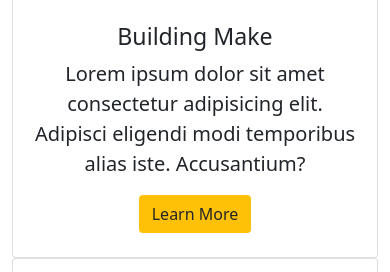
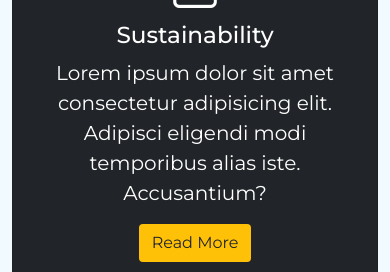
Before and after one commit to Elpastore/DynoMed, a Flask app: page / in a window 390 px wide. Shown: the part 2277-2549 px from the top of the page. Run offline with Flask 3, Linux system fonts and the light colour scheme; some libraries are stand-ins or nearby versions.

Commit message:
refactor the home_page.html and css

```diff
--- a/wizy/static/css/home_page.css
+++ b/wizy/static/css/home_page.css
@@ -7,6 +7,8 @@ body {
 }
 .section-padding {
 	padding: 100px 0;
+	padding-top: 20px;
+	padding-bottom: 20px;
 }
 .carousel-item {
 	height: 100vh;
@@ -90,6 +92,10 @@ body {
 .team .card-body i {
 	font-size: 20px;
 }
+
+.row {
+	padding-top: 2px;
+}
 @media only screen and (min-width: 768px) and (max-width: 991px) {
 	.carousel-caption {
 		bottom: 370px;
--- a/wizy/templates/home.html
+++ b/wizy/templates/home.html
@@ -9,7 +9,7 @@
 	<!-- All CSS -->
   <link href="https://cdn.jsdelivr.net/npm/bootstrap@5.0.2/dist/css/bootstrap.min.css" rel="stylesheet" integrity="sha384-EVSTQN3/azprG1Anm3QDgpJLIm9Nao0Yz1ztcQTwFspd3yD65VohhpuuCOmLASjC" crossorigin="anonymous">
 	<link href="https://cdn.jsdelivr.net/npm/bootstrap-icons@1.7.2/font/bootstrap-icons.css" rel="stylesheet">
-	<link href="{{ url_for('static', filename='css/carousel.css') }}" rel="stylesheet">
+	<link href="{{ url_for('static', filename='css/home_page.css') }}" rel="stylesheet">
 </head>
 <body>
 	<nav class="navbar navbar-expand-lg navbar-light bg-light fixed-top">
@@ -87,14 +87,14 @@
 		</div>
 	</section><!-- about section Ends -->
 	<!-- services section Starts -->
-	<section class="services section-padding" id="services">
+	<section class="services section-padding" id="dynoMed_services">
 		<div class="container">
 			<div class="row">
 				<div class="col-md-12">
 					<div class="section-header text-center pb-5">
 						<h2>Our Services</h2>
-						<p>Lorem ipsum dolor sit amet, consectetur<br>
-						adipisicing elit. Non, quo.</p>
+						<p>Connecting you to healthcare professionals and services with ease and convenience, no matter where you are.<br>
+							Experience personalized care at your doorstep or book appointments at hospitals with just a few clicks.</p>
 					</div>
 				</div>
 			</div>
@@ -130,48 +130,7 @@
 		</div>
 	</section><!-- services section Ends -->
 	<!-- portfolio strats -->
-	<section class="portfolio section-padding" id="portfolio">
-		<div class="container">
-			<div class="row">
-				<div class="col-md-12">
-					<div class="section-header text-center pb-5">
-						<h2>Our Projects</h2>
-						<p>Lorem ipsum dolor sit amet, consectetur<br>
-						adipisicing elit. Non, quo.</p>
-					</div>
-				</div>
-			</div>
-			<div class="row">
-				<div class="col-12 col-md-12 col-lg-4">
-					<div class="card text-light text-center bg-white pb-2">
-						<div class="card-body text-dark">
-							<div class="img-area mb-4"><img alt="" class="img-fluid" src="img/project-1.jpg"></div>
-							<h3 class="card-title">Building Make</h3>
-							<p class="lead">Lorem ipsum dolor sit amet consectetur adipisicing elit. Adipisci eligendi modi temporibus alias iste. Accusantium?</p><button class="btn bg-warning text-dark">Learn More</button>
-						</div>
-					</div>
-				</div>
-				<div class="col-12 col-md-12 col-lg-4">
-					<div class="card text-light text-center bg-white pb-2">
-						<div class="card-body text-dark">
-							<div class="img-area mb-4"><img alt="" class="img-fluid" src="img/project-2.jpg"></div>
-							<h3 class="card-title">Building Make</h3>
-							<p class="lead">Lorem ipsum dolor sit amet consectetur adipisicing elit. Adipisci eligendi modi temporibus alias iste. Accusantium?</p><button class="btn bg-warning text-dark">learn More</button>
-						</div>
-					</div>
-				</div>
-				<div class="col-12 col-md-12 col-lg-4">
-					<div class="card text-light text-center bg-white pb-2">
-						<div class="card-body text-dark">
-							<div class="img-area mb-4"><img alt="" class="img-fluid" src="img/project-3.jpg"></div>
-							<h3 class="card-title">Building Make</h3>
-							<p class="lead">Lorem ipsum dolor sit amet consectetur adipisicing elit. Adipisci eligendi modi temporibus alias iste. Accusantium?</p><button class="btn bg-warning text-dark">Learn More</button>
-						</div>
-					</div>
-				</div>
-			</div>
-		</div>
-	</section><!-- portfolio ends -->
+
 	<!-- team starts -->
 	<section class="team section-padding" id="team">
 		<div class="container">
@@ -185,26 +144,7 @@
 				</div>
 			</div>
 			<div class="row">
-				<div class="col-12 col-md-6 col-lg-3">
-					<div class="card text-center">
-						<div class="card-body">
-							<img alt="" class="img-fluid rounded-circle" src="img/team-1.jpg">
-							<h3 class="card-title py-2">Jack Wilson</h3>
-							<p class="card-text">Lorem ipsum, dolor sit amet consectetur adipisicing elit. Sequi ipsam nostrum illo tempora esse quibusdam.</p>
-							<p class="socials"><i class="bi bi-twitter text-dark mx-1"></i> <i class="bi bi-facebook text-dark mx-1"></i> <i class="bi bi-linkedin text-dark mx-1"></i> <i class="bi bi-instagram text-dark mx-1"></i></p>
-						</div>
-					</div>
-				</div>
-				<div class="col-12 col-md-6 col-lg-3">
-					<div class="card text-center">
-						<div class="card-body">
-							<img alt="" class="img-fluid rounded-circle" src="img/team-2.jpg">
-							<h3 class="card-title py-2">Jack Wilson</h3>
-							<p class="card-text">Lorem ipsum, dolor sit amet consectetur adipisicing elit. Sequi ipsam nostrum illo tempora esse quibusdam.</p>
-							<p class="socials"><i class="bi bi-twitter text-dark mx-1"></i> <i class="bi bi-facebook text-dark mx-1"></i> <i class="bi bi-linkedin text-dark mx-1"></i> <i class="bi bi-instagram text-dark mx-1"></i></p>
-						</div>
-					</div>
-				</div>
+
 				<div class="col-12 col-md-6 col-lg-3">
 					<div class="card text-center">
 						<div class="card-body">
```
